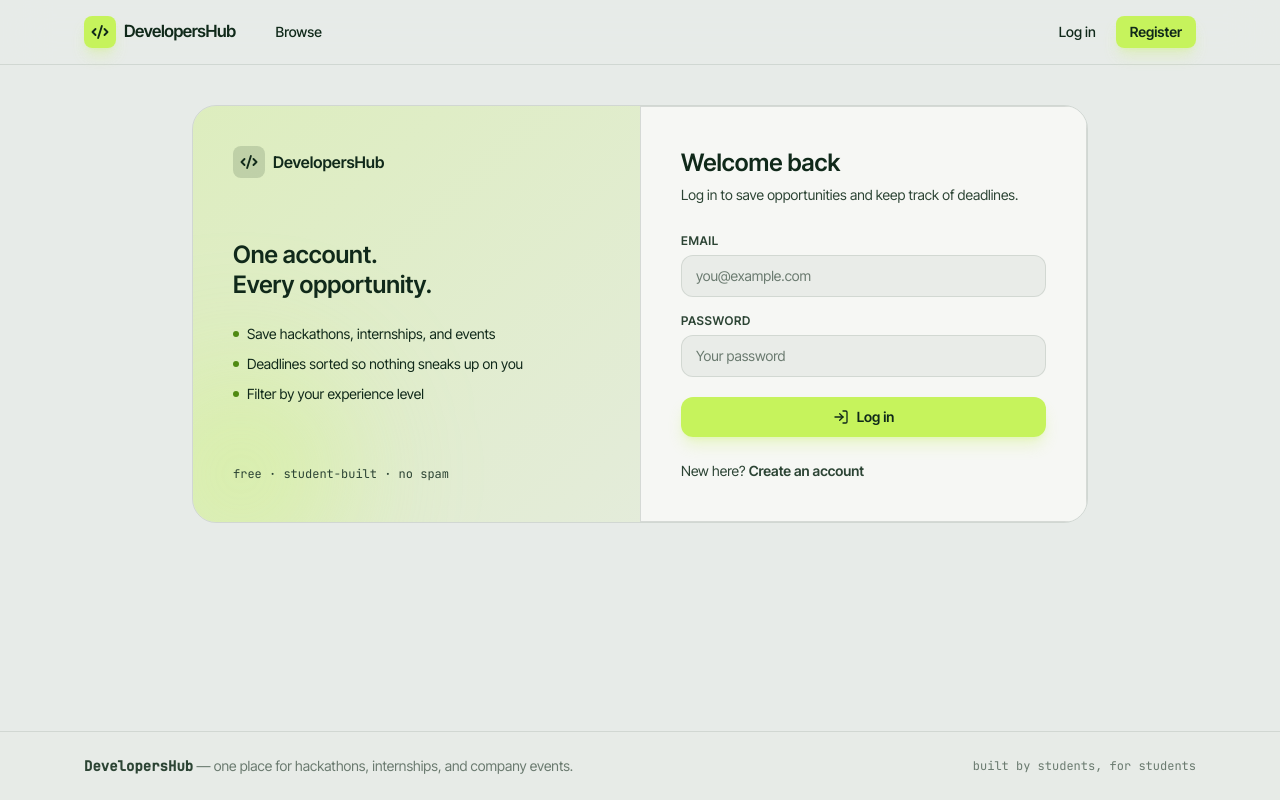
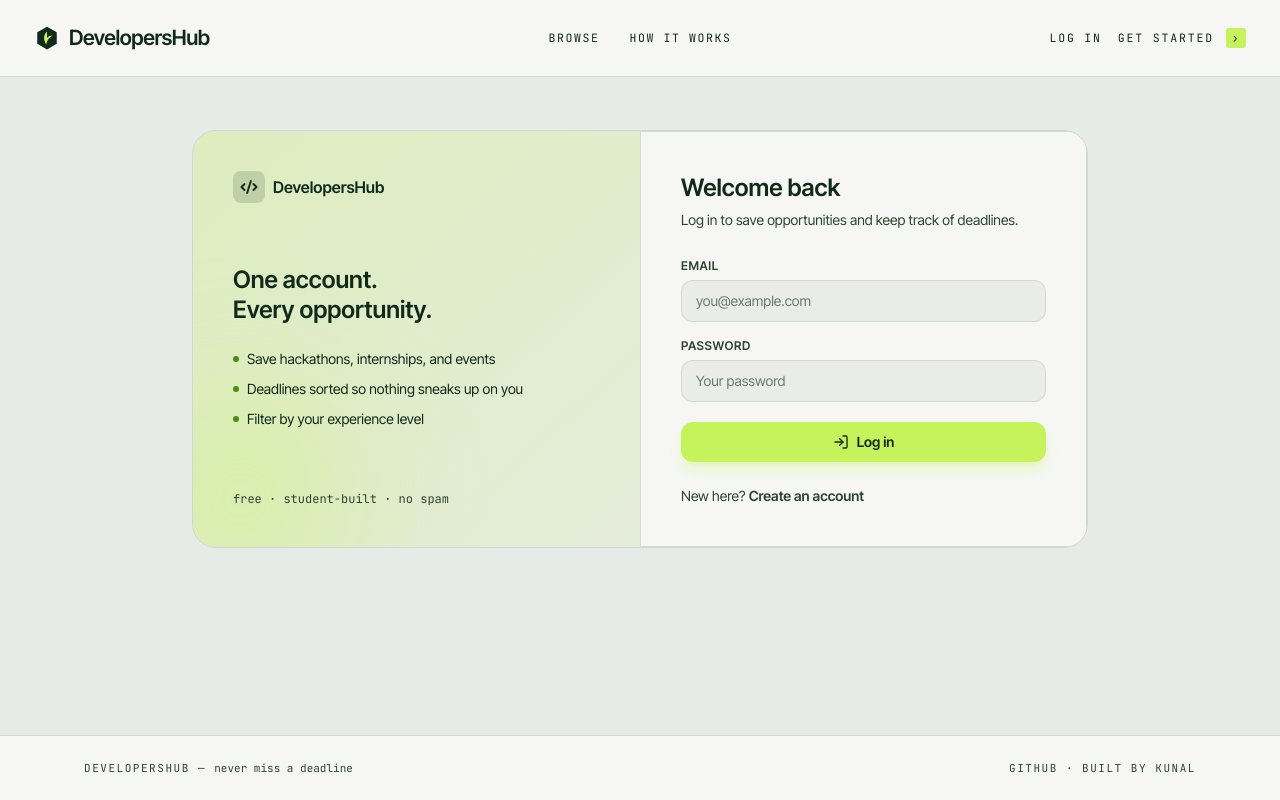
Before and after one commit to kunalbuilds-git/DevelopersHub, a React (Vite) app in the folder frontend/: page /login in a window 1280 px wide. Built offline with nearby package versions, Linux system fonts and the light colour scheme.

Commit message:
feat(ui): nav and footer in mossline style

```diff
--- a/frontend/src/App.jsx
+++ b/frontend/src/App.jsx
@@ -27,7 +27,7 @@ function AppShell() {
   return (
     <div className="flex min-h-screen flex-col">
       <Navbar />
-      <main className="mx-auto w-full max-w-6xl flex-1 px-5 pb-20">
+      <main className="mx-auto w-full max-w-6xl flex-1 px-5 pb-20 pt-[90px] max-[820px]:pt-[110px]">
         <Routes>
           <Route path="/browse" element={<BrowsePage />} />
           <Route path="/login" element={<LoginPage />} />
@@ -67,13 +67,25 @@ function AppShell() {
           <Route path="*" element={<Navigate to="/browse" replace />} />
         </Routes>
       </main>
-      <footer className="border-t border-white/10 bg-ink-900/50">
-        <div className="mx-auto flex max-w-6xl flex-col items-center justify-between gap-2 px-5 py-6 text-sm text-slate-500 sm:flex-row">
+      <footer className="border-t border-[color:var(--line-ink)] bg-paper">
+        <div className="mx-auto flex max-w-6xl flex-col items-start justify-between gap-2 px-5 py-6 font-mono text-[11px] uppercase tracking-[0.14em] text-ink2 sm:flex-row sm:items-center">
           <p>
-            <span className="font-mono font-semibold text-slate-400">DevelopersHub</span> — one place for
-            hackathons, internships, and company events.
+            DevelopersHub — <span className="normal-case tracking-normal">never miss a deadline</span>
           </p>
-          <p className="font-mono text-xs">built by students, for students</p>
+          <p>
+            <a
+              href="https://github.com/kunalbuilds-git/DevelopersHub"
+              target="_blank"
+              rel="noopener noreferrer"
+              className="transition-colors duration-150 hover:text-lime2"
+            >
+              GitHub
+            </a>
+            <span aria-hidden="true" className="mx-2">
+              ·
+            </span>
+            Built by Kunal
+          </p>
         </div>
       </footer>
     </div>
--- a/frontend/src/components/Navbar.jsx
+++ b/frontend/src/components/Navbar.jsx
@@ -1,91 +1,85 @@
-import { Link, NavLink, useNavigate } from 'react-router-dom'
-import { Bookmark, Code2, FileCheck2, LogOut, ShieldCheck, Sparkles } from 'lucide-react'
+import { Link, useLocation, useNavigate } from 'react-router-dom'
 import { useAuth } from '../auth/AuthContext.jsx'
 import { useSaved } from '../saved/SavedContext.jsx'
 
+/**
+ * Spec §3 nav — fixed, three-column grid, mono links, lime "GET STARTED"
+ * square. Scene variant (transparent) on the landing; solid variant on the
+ * paper background for the app pages.
+ */
 export default function Navbar() {
-  const { user, isLoggedIn, isAdmin, logout } = useAuth()
+  const { isLoggedIn, isAdmin, logout } = useAuth()
   const { savedIds, setSavedIds } = useSaved()
+  const location = useLocation()
   const navigate = useNavigate()
+  const onLanding = location.pathname === '/'
 
   function handleLogout() {
     logout()
     setSavedIds(new Set())
-    navigate('/')
+    navigate('/browse')
   }
 
-  const linkClass = ({ isActive }) =>
-    `rounded-lg px-3 py-1.5 text-sm font-medium transition ${
-      isActive ? 'bg-white/10 text-white' : 'text-slate-400 hover:bg-white/5 hover:text-slate-200'
-    }`
+  const menuLinks = [{ to: '/browse', label: 'Browse' }]
+  if (isLoggedIn) {
+    menuLinks.push({ to: '/saved', label: 'Saved' })
+    menuLinks.push({ to: '/submit', label: 'Submit' })
+  } else {
+    menuLinks.push({ to: '/#vision', label: 'How it works' })
+  }
+  if (isAdmin) {
+    menuLinks.push({ to: '/review', label: 'Review' })
+  }
+
+  const linkClass =
+    'font-mono text-[11.5px] uppercase tracking-[0.14em] text-ink transition-colors duration-150 hover:text-lime2'
 
   return (
-    <header className="sticky top-0 z-40 border-b border-white/10 bg-ink-950/70 backdrop-blur-xl">
-      <div className="mx-auto flex h-16 max-w-6xl items-center gap-3 px-5">
-        <Link to="/" className="group flex items-center gap-2 font-bold tracking-tight text-white">
-          <span className="grid size-8 place-items-center rounded-lg bg-gradient-to-br from-accent-500 to-fuchsia-glow text-white shadow-lg shadow-accent-500/30">
-            <Code2 className="size-4.5" strokeWidth={2.5} />
-          </span>
-          <span className="text-[1.05rem]">
-            Developers<span className="text-gradient">Hub</span>
-          </span>
+    <header
+      className={`fixed inset-x-0 top-0 z-50 ${
+        onLanding ? 'bg-transparent' : 'border-b border-[color:var(--line-ink)] bg-paper'
+      }`}
+    >
+      <div className="grid grid-cols-[1fr_auto_1fr] items-center px-[34px] py-[22px] max-[820px]:grid-cols-[auto_auto] max-[820px]:gap-x-4 max-[820px]:px-[18px] max-[820px]:py-4">
+        {/* Logo */}
+        <Link to="/" className="flex items-center gap-[9px] text-[21px] font-semibold tracking-[-0.02em]">
+          <svg width="26" height="26" viewBox="0 0 32 32" aria-hidden="true">
+            <path d="M16 2l12 7v14l-12 7-12-7V9z" fill="currentColor" />
+            <path d="M16 8c-4 4-5 9-1 16 1-5 4-9 8-11-3 0-5 1-7 3 0-3 0-5 0-8z" fill="#c6f35c" />
+          </svg>
+          DevelopersHub
         </Link>
 
-        <nav className="ml-4 hidden items-center gap-1 sm:flex">
-          <NavLink to="/" end className={linkClass}>
-            Browse
-          </NavLink>
-          {isLoggedIn && (
-            <NavLink to="/saved" className={linkClass}>
-              <span className="inline-flex items-center gap-1.5">
-                <Bookmark className="size-3.5" />
-                Saved
-                {savedIds.size > 0 && (
-                  <span className="rounded-full bg-accent-500/20 px-1.5 text-xs font-semibold text-accent-300">
-                    {savedIds.size}
-                  </span>
-                )}
-              </span>
-            </NavLink>
-          )}
-          {isLoggedIn && (
-            <NavLink to="/my-submissions" className={linkClass}>
-              <span className="inline-flex items-center gap-1.5">
-                <FileCheck2 className="size-3.5" />
-                My submissions
-              </span>
-            </NavLink>
-          )}
-          {isLoggedIn && (
-            <NavLink to="/submit" className={linkClass}>
-              Submit
-            </NavLink>
-          )}
-          {isAdmin && (
-            <NavLink to="/review" className={linkClass}>
-              <span className="inline-flex items-center gap-1.5">
-                <ShieldCheck className="size-3.5" />
-                Review
-              </span>
-            </NavLink>
-          )}
+        {/* Centre menu (desktop) */}
+        <nav className="flex items-center gap-[30px] max-[820px]:hidden" aria-label="Main">
+          {menuLinks.map((link) => (
+            <Link key={link.to} to={link.to} className={linkClass}>
+              {link.label}
+            </Link>
+          ))}
         </nav>
 
-        <div className="ml-auto flex items-center gap-2">
+        {/* Right */}
+        <div className="flex items-center justify-end gap-4">
           {isLoggedIn ? (
             <>
-              <span
-                className="hidden max-w-44 items-center gap-1.5 truncate text-sm text-slate-400 md:inline-flex"
-                title={user.email}
+              <Link
+                to="/saved"
+                className="flex items-center gap-[10px] font-mono text-[11.5px] uppercase tracking-[0.16em] transition-colors duration-150 hover:text-lime2"
+                aria-label={`Saved list, ${savedIds.size} items`}
               >
-                <Sparkles className="size-3.5 text-accent-300" />
-                {user.email}
-              </span>
+                Saved
+                <span
+                  className="grid size-5 place-items-center rounded-[3px] bg-lime font-bold text-ink"
+                  aria-hidden="true"
+                >
+                  {savedIds.size}
+                </span>
+              </Link>
               <button
                 onClick={handleLogout}
-                className="inline-flex items-center gap-1.5 rounded-lg border border-white/10 px-3 py-1.5 text-sm font-medium text-slate-300 transition hover:border-white/25 hover:text-white"
+                className="font-mono text-[11.5px] uppercase tracking-[0.16em] transition-colors duration-150 hover:text-lime2"
               >
-                <LogOut className="size-3.5" />
                 Log out
               </button>
             </>
@@ -93,20 +87,46 @@ export default function Navbar() {
             <>
               <Link
                 to="/login"
-                className="rounded-lg px-3 py-1.5 text-sm font-medium text-slate-300 transition hover:text-white"
+                className="font-mono text-[11.5px] uppercase tracking-[0.16em] transition-colors duration-150 hover:text-lime2"
               >
                 Log in
               </Link>
               <Link
                 to="/register"
-                className="rounded-lg bg-gradient-to-r from-accent-600 to-accent-500 px-3.5 py-1.5 text-sm font-semibold text-white shadow-lg shadow-accent-600/30 transition hover:brightness-110"
+                className="group flex items-center gap-3 font-mono text-[11.5px] uppercase tracking-[0.16em]"
               >
-                Register
+                Get started
+                <span
+                  aria-hidden="true"
+                  className="grid size-5 place-items-center rounded-[3px] bg-lime text-ink transition-transform duration-300 group-hover:translate-x-[3px]"
+                >
+                  ›
+                </span>
               </Link>
             </>
           )}
         </div>
       </div>
+
+      {/* Mobile menu row (app pages only — the landing hides its menu ≤820px per §14) */}
+      {!onLanding && (
+        <nav
+          className="flex items-center gap-6 overflow-x-auto px-[18px] pb-3 min-[821px]:hidden"
+          aria-label="Main mobile"
+        >
+          {menuLinks.map((link) => (
+            <Link
+              key={link.to}
+              to={link.to}
+              className={`shrink-0 font-mono text-[11px] uppercase tracking-[0.14em] ${
+                location.pathname === link.to ? 'text-lime2' : 'text-ink2'
+              }`}
+            >
+              {link.label}
+            </Link>
+          ))}
+        </nav>
+      )}
     </header>
   )
 }
--- a/frontend/src/pages/landing/LandingPage.jsx
+++ b/frontend/src/pages/landing/LandingPage.jsx
@@ -1,4 +1,5 @@
 import { Link } from 'react-router-dom'
+import Navbar from '../../components/Navbar.jsx'
 
 /**
  * Placeholder shell for step 1 — the pinned Mossline story lands here in
@@ -6,6 +7,8 @@ import { Link } from 'react-router-dom'
  */
 export default function LandingPage() {
   return (
+    <>
+      <Navbar />
       <main
         style={{
           minHeight: '100vh',
@@ -49,5 +52,6 @@ export default function LandingPage() {
           </Link>
         </div>
       </main>
+    </>
   )
 }
```
Lines whose indentation alone changed are shown as unchanged.
